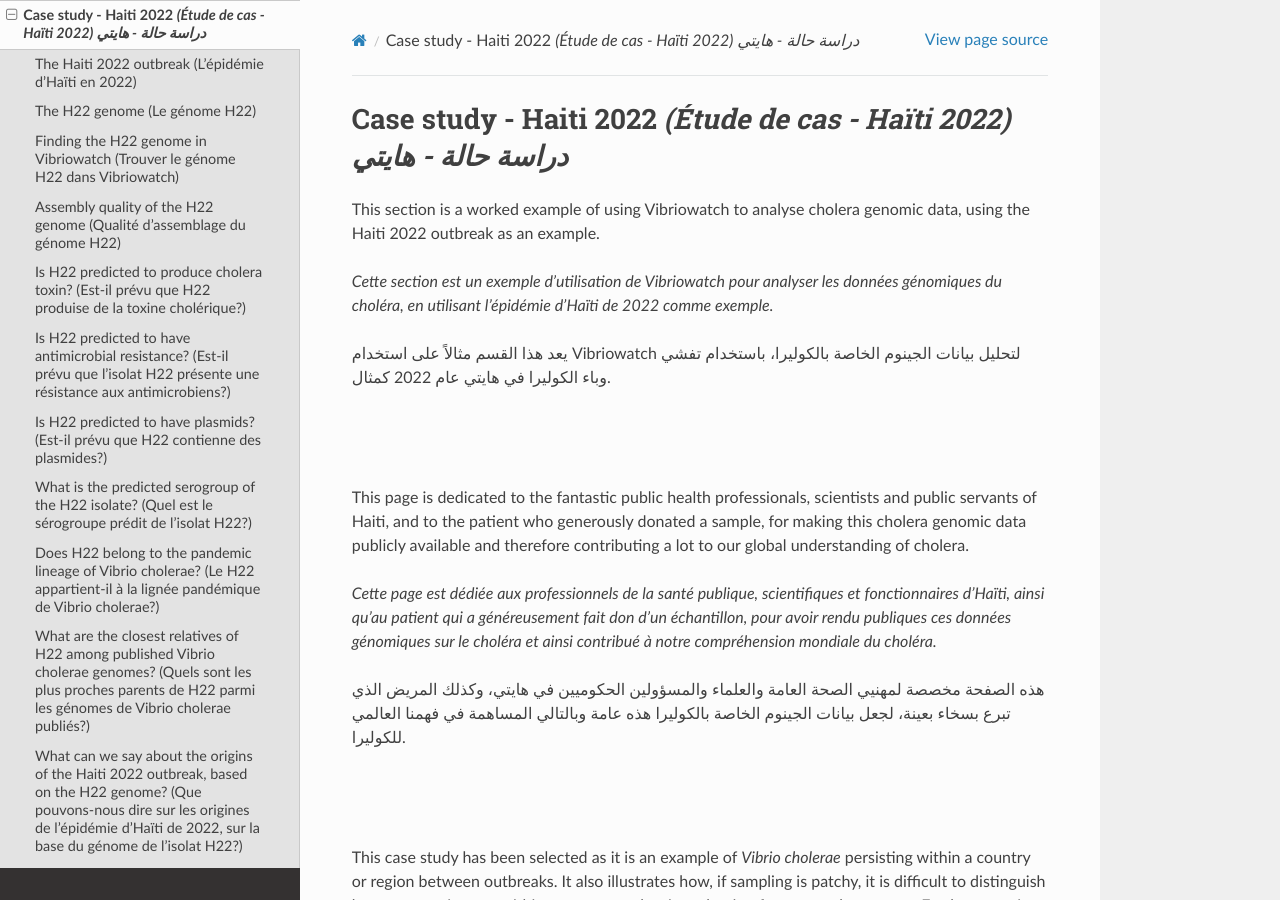
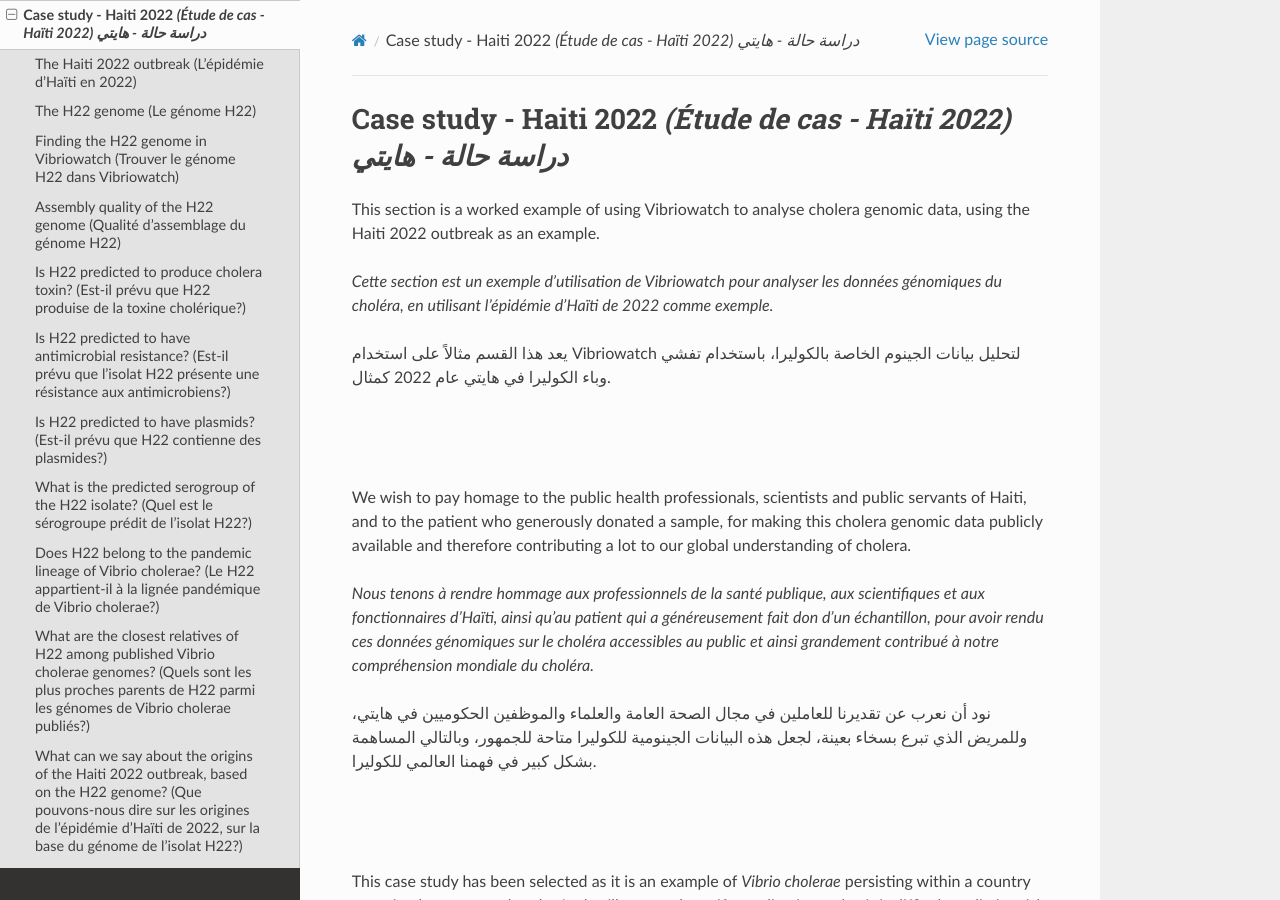
Before and after one commit to avrilcoghlan/vibriowatch, a Sphinx documentation site: the page built from docs/source/haiti.rst, in a window 1280 px wide and 900 px high. Built offline with Sphinx 7.4.7 and the Read the Docs theme 3.1.0, drawn with Linux system fonts in a browser that asks for light colours.

Commit message:
Update haiti.rst

```diff
--- a/docs/source/haiti.rst
+++ b/docs/source/haiti.rst
@@ -10,13 +10,13 @@
 |
 |
 
-This page is dedicated to the fantastic public health professionals, scientists and public servants of Haiti, and to the patient
+We wish to pay homage to the public health professionals, scientists and public servants of Haiti, and to the patient
 who generously donated a sample, for making this cholera genomic data publicly available and therefore contributing a lot to our
 global understanding of cholera.
 
-*Cette page est dédiée aux professionnels de la santé publique, scientifiques et fonctionnaires d'Haïti, ainsi qu'au patient qui a généreusement fait don d'un échantillon, pour avoir rendu publiques ces données génomiques sur le choléra et ainsi contribué à notre compréhension mondiale du choléra.*
+*Nous tenons à rendre hommage aux professionnels de la santé publique, aux scientifiques et aux fonctionnaires d'Haïti, ainsi qu'au patient qui a généreusement fait don d'un échantillon, pour avoir rendu ces données génomiques sur le choléra accessibles au public et ainsi grandement contribué à notre compréhension mondiale du choléra.*
 
-هذه الصفحة مخصصة لمهنيي الصحة العامة والعلماء والمسؤولين الحكوميين في هايتي، وكذلك المريض الذي تبرع بسخاء بعينة، لجعل بيانات الجينوم الخاصة بالكوليرا هذه عامة وبالتالي المساهمة في فهمنا العالمي للكوليرا.
+نود أن نعرب عن تقديرنا للعاملين في مجال الصحة العامة والعلماء والموظفين الحكوميين في هايتي، وللمريض الذي تبرع بسخاء بعينة، لجعل هذه البيانات الجينومية للكوليرا متاحة للجمهور، وبالتالي المساهمة بشكل كبير في فهمنا العالمي للكوليرا.
 
 |
 |
```
